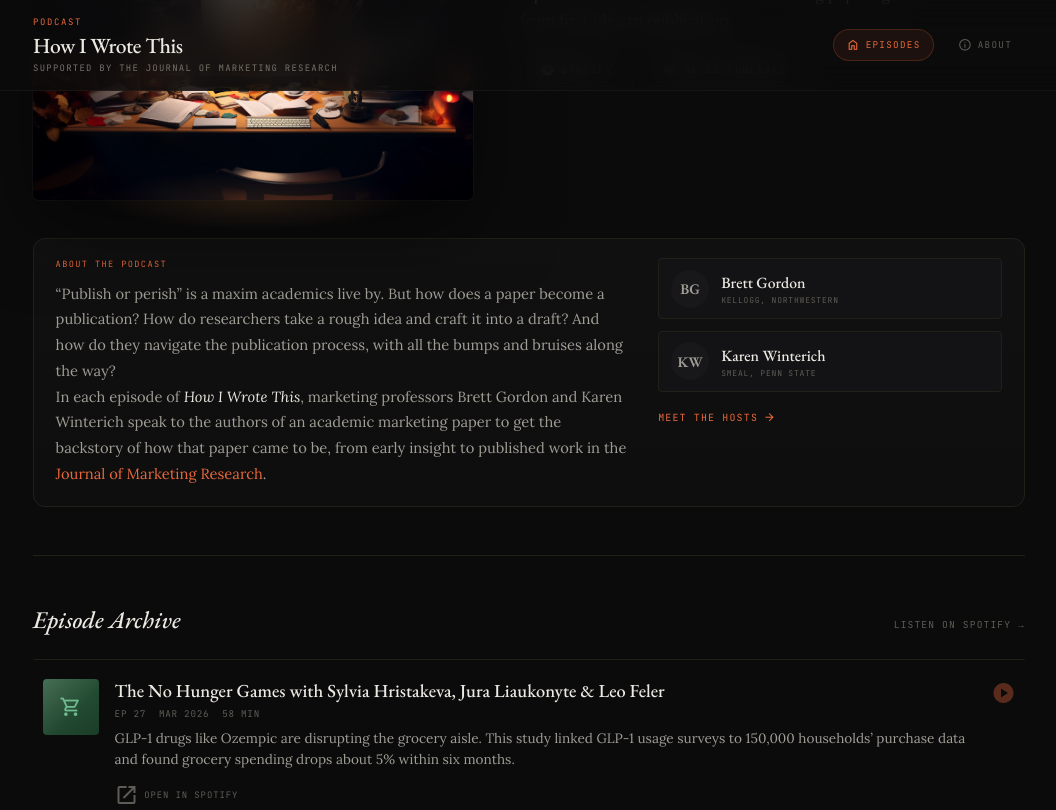
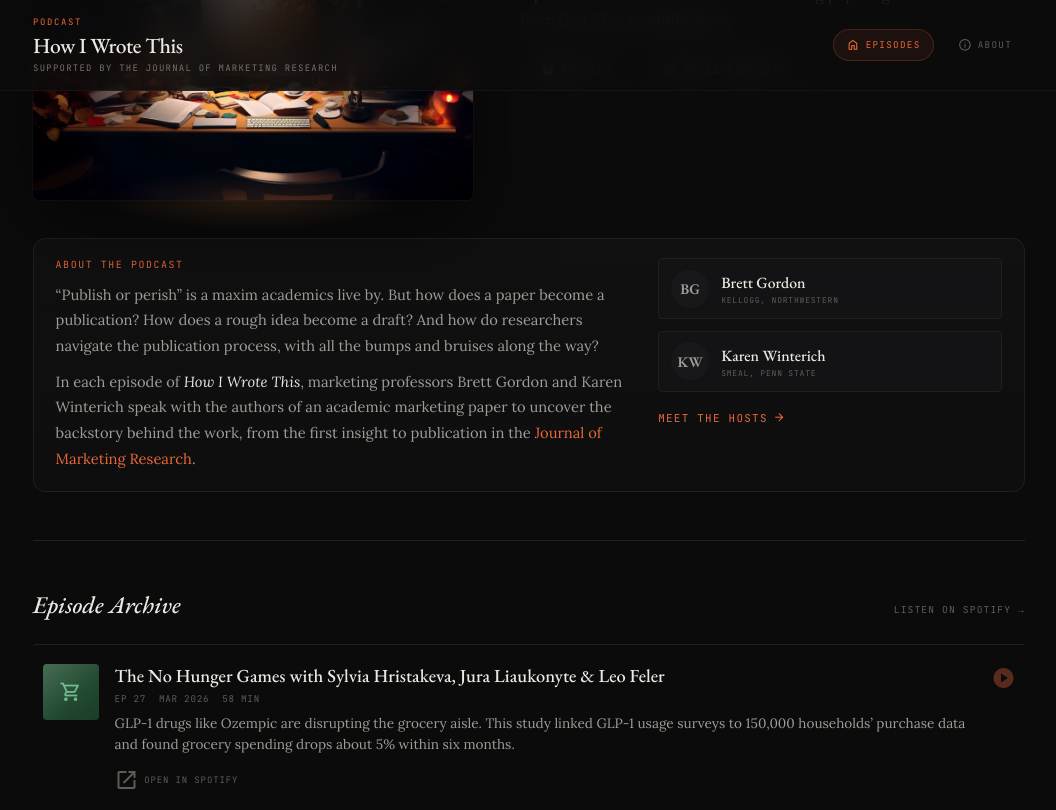
Before and after one commit to brgordon1/brgordon1.github.io, a Jekyll site: the page built from _pages/hiwt-podcast/index.html, in a window 1280 px wide and 1400 px high, scrolled down 265 px. Shown: the top 810 px of the window, without its empty margins (111-1167 px from the left). Built offline with Jekyll 4.4.1, drawn with Linux system fonts in a browser that asks for light colours; grey boxes are pictures that could not be loaded.

Commit message:
Light edits to spacing and text.

```diff
--- a/_pages/hiwt-podcast/index.html
+++ b/_pages/hiwt-podcast/index.html
@@ -276,7 +276,7 @@
 
   .summary-kicker {
     font-family: 'JetBrains Mono', monospace;
-    font-size: 0.54rem;
+    font-size: 0.62rem;
     text-transform: uppercase;
     letter-spacing: 0.16em;
     color: var(--accent);
@@ -288,6 +288,10 @@
     line-height: 1.75;
     color: var(--text-dim);
     max-width: 39rem;
+  }
+
+  .summary-copy p + p {
+    margin-top: 0.6rem;
   }
 
   .summary-copy em { color: var(--text); }
@@ -543,7 +547,7 @@
     gap: 0.3rem;
     margin-top: 1.2rem;
     font-family: 'JetBrains Mono', monospace;
-    font-size: 0.62rem;
+    font-size: 0.68rem;
     text-transform: uppercase;
     letter-spacing: 0.12em;
     color: var(--accent);
@@ -636,8 +640,8 @@
         <div>
           <div class="summary-kicker">About the Podcast</div>
           <div class="summary-copy">
-            <p>&ldquo;Publish or perish&rdquo; is a maxim academics live by. But how does a paper become a publication? How do researchers take a rough idea and craft it into a draft? And how do they navigate the publication process, with all the bumps and bruises along the way?</p>
-            <p>In each episode of <em>How I Wrote This</em>, marketing professors Brett Gordon and Karen Winterich speak to the authors of an academic marketing paper to get the backstory of how that paper came to be, from early insight to published work in the <a class="styled-link" href="https://www.ama.org/journal-of-marketing-research/" target="_blank" rel="noopener">Journal of Marketing Research</a>.</p>
+            <p>&ldquo;Publish or perish&rdquo; is a maxim academics live by. But how does a paper become a publication? How does a rough idea become a draft? And how do researchers navigate the publication process, with all the bumps and bruises along the way?</p>
+            <p>In each episode of <em>How I Wrote This</em>, marketing professors Brett Gordon and Karen Winterich speak with the authors of an academic marketing paper to uncover the backstory behind the work, from the first insight to publication in the <a class="styled-link" href="https://www.ama.org/journal-of-marketing-research/" target="_blank" rel="noopener">Journal of Marketing Research</a>.</p>
           </div>
         </div>
         <div>
```
